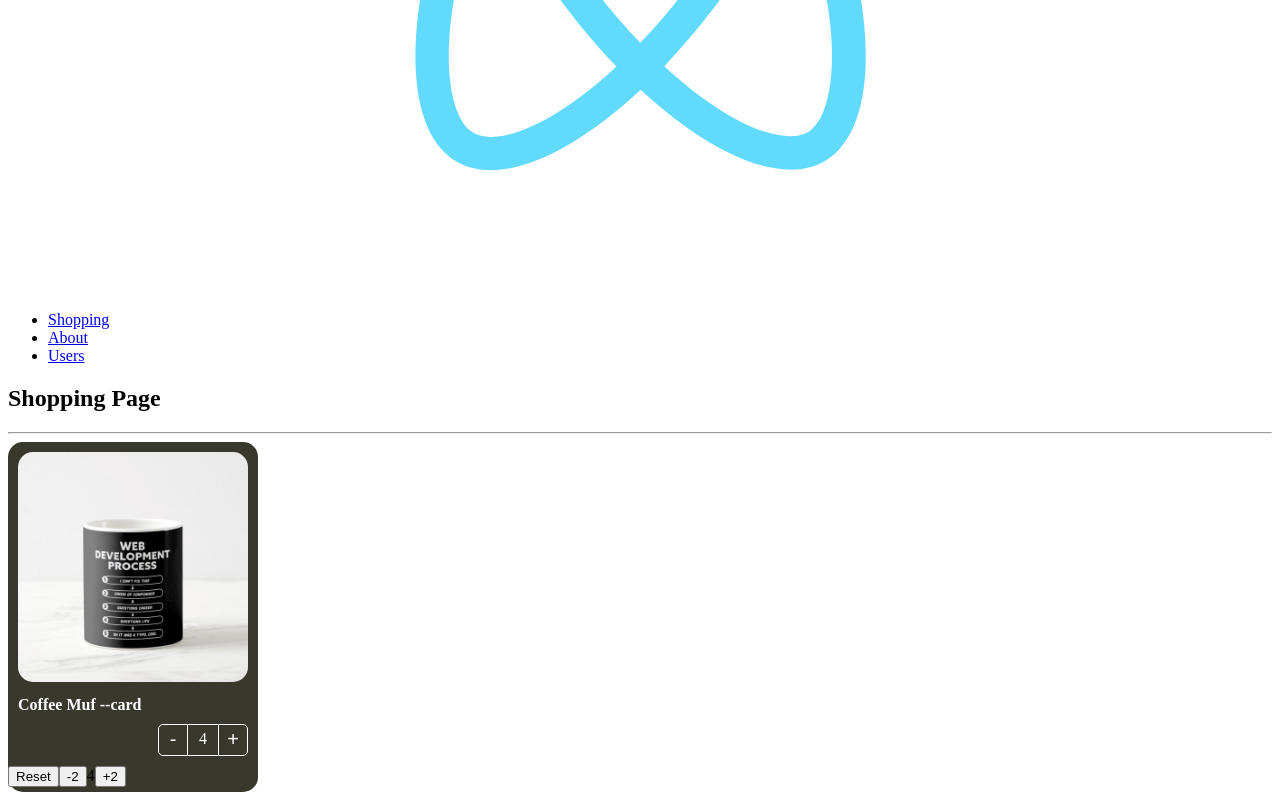
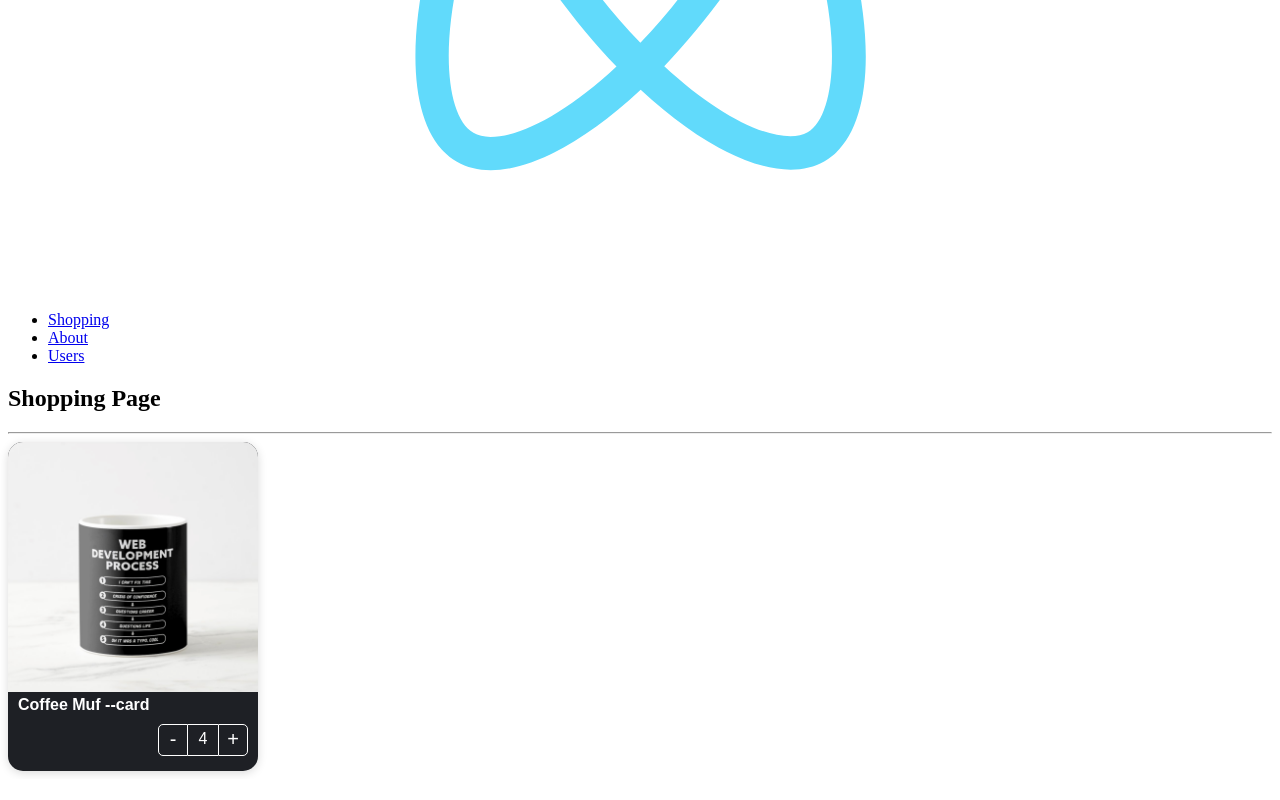
Before and after one commit to cpandares/react-adv, a React (Vite) app: page /home in a window 1280 px wide. Shown: the part 611-1411 px from the top of the page. After the commit the page ends 1390 px from the top, so only its background shows below. Built offline with nearby package versions, Linux system fonts and the light colour scheme; the HTML template or start-up script is replaced by a standard one.

Commit message:
init pre npm

```diff
--- a/src/02-components-params/pages/ShoppingPage.tsx
+++ b/src/02-components-params/pages/ShoppingPage.tsx
@@ -6,7 +6,7 @@
 } from '../components/';
 
 
-import '../styles/custom-styles.css';
+
 
 
 import { products } from '../data/products';
@@ -25,7 +25,7 @@
           <ProductCard
             product={product}
             key={product.id}
-            className="bg-dark"
+
             initialValues = {{
                 count:4,
                 maxCount:10
@@ -41,30 +41,25 @@
               })=>(
                 <>
                   <ProductImage
-                    className="custom-image"
+
                     style={{
                       boxShadow: "10px 10px 10px rgba(0,0,0,,0.2)",
                     }}
                   />
                   <ProductTitle
                     title=""
-                    className="text-white"
+
                     style={{ fontWeight: "bold" }}
                   />
                   <ProductButtons
-                    className="custom-buttons"
+
                     style={{
                       display: "flex",
                       justifyContent: "end",
                     }}
                   />
-                  <button onClick={ reset } >Reset</button>
-                  <button onClick={ ()=>increaseBy(-2) }>-2</button>
-                  <span>{ count }</span>
-                  {
-                    !isMountCountReached &&
-                   <button onClick={ ()=>increaseBy(2) }>+2</button>
-                  }
+
+
                 </>
               )
             }
--- a/src/02-components-params/styles/custom-styles.css
+++ /dev/null
@@ -1,25 +0,0 @@
-.bg-dark{
-    background-color: rgb(56, 56, 45);
-}
-
-
-.text-white{
-    color:white;
-}
-
-.custom-image{
-    padding: 10px;
-    width: calc( 100% - 20px );
-    border-radius: 25px;
-}
-
-.custom-buttons button, .custom-buttons div{
-    color:white;
-    border-color: white;
-}
-
-.shopping-cart{
-    position: fixed;
-    top: 0px;
-    right: 10px;
-}
--- a/src/02-components-params/styles/styles.module.css
+++ b/src/02-components-params/styles/styles.module.css
@@ -1,10 +1,12 @@
 
 
 .productCard {
-    background-color: white;
+    background-color: #1E2025;
     border-radius: 15px;
-    color: black;
+    box-shadow: 0px 2px 10px rgba(0,0,0,0.15);
+    color: white;
     padding-bottom: 5px;
+    font-family: Arial, Helvetica, sans-serif;
     width: 250px;
     margin-right: 5px;
     margin-top: 5px;
@@ -28,8 +30,9 @@
 .buttonMinus {
     cursor: pointer;
     background-color: transparent;
-    border: 1px solid black;
+    border: 1px solid white;
     border-radius: 5px 0px 0px 5px;
+    color: white;
     font-size: 20px;
     width: 30px;
 }
@@ -39,8 +42,9 @@
 }
 
 .countLabel {
-    border-bottom: 1px solid black;
-    border-top: 1px solid black;
+    border-bottom: 1px solid white;
+    border-top: 1px solid white;
+    color: white;
     font-size: 16px;
     height: 25px;
     padding-top: 5px;
@@ -51,8 +55,9 @@
 .buttonAdd {
     cursor: pointer;
     background-color: transparent;
-    border: 1px solid black;
+    border: 1px solid white;
     border-radius: 0px 5px 5px 0px;
+    color: white;
     font-size: 20px;
     width: 30px;
 }
@@ -61,7 +66,8 @@
     background-color: rgba(0, 0, 0, 0.1);
 }
 
-.disabled{
+
+.disabled {
     border-color: grey !important;
     border-left: 1px solid white !important;
     color: grey !important;
```
Also changed, not shown: 1 other file (tests, documents, lock files or other folders).
